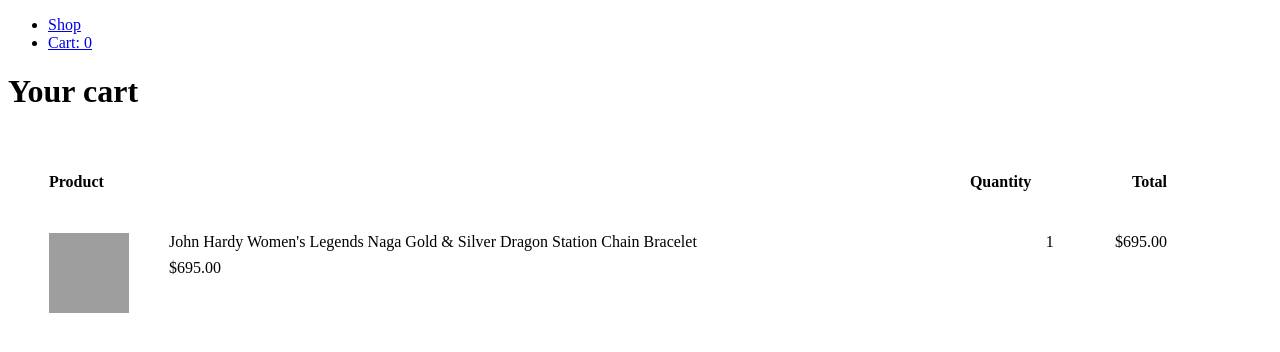
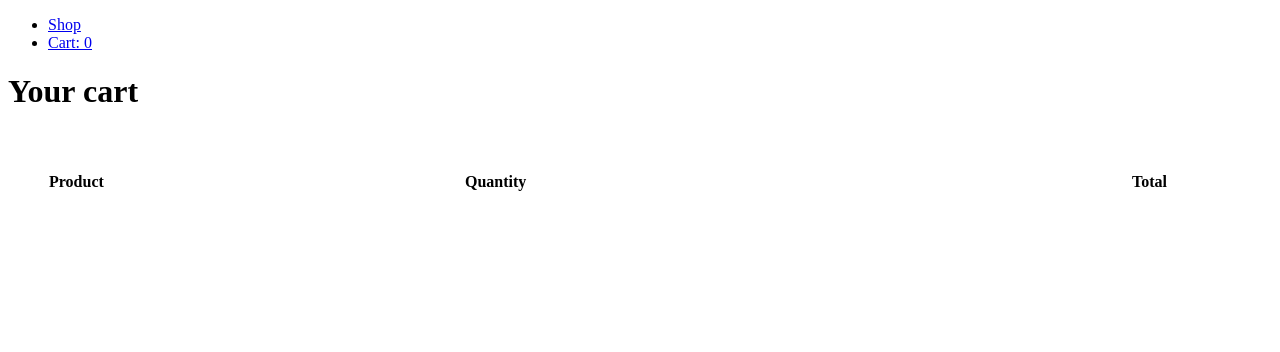
Before and after one commit to catbree/odin-shopping-cart, a React (Vite) app: page /cart in a window 1280 px wide. Shown: the top 352 px of the page. Built offline with nearby package versions, Linux system fonts and the light colour scheme; grey boxes are pictures that could not be loaded.

Commit message:
Linked actual cart items to cart UI

```diff
--- a/src/routes/cartPage.css
+++ b/src/routes/cartPage.css
@@ -22,6 +22,10 @@
     text-align: left;
 }
 
+td.align-right {
+    text-align: right;
+}
+
 .item-image-container > img {
     width: 80px;
     height: 80px;
@@ -36,7 +40,3 @@
 .item-details > p {
     margin: 0;
 }
-
-tr.cart-item:last-child {
-    text-align: right;
-}
--- a/src/routes/cartPage.jsx
+++ b/src/routes/cartPage.jsx
@@ -16,22 +16,21 @@
           </tr>
         </thead>
         <tbody>
-          <tr className="cart-item">
+          {cartItems.map((item) => (
+            <tr key={item.id} className="cart-item">
               <td className="cart-item-details">
                 <div className="item-image-container">
-                <img
-                  src="https://fakestoreapi.com/img/71pWzhdJNwL._AC_UL640_QL65_ML3_.jpg"
-                  alt=""
-                />
+                  <img src={item.image} alt=""></img>
                 </div>
                 <div className="item-details">
-                <p>John Hardy Women's Legends Naga Gold & Silver Dragon Station Chain Bracelet</p>
-                <p>$695.00</p>
+                  <p>{item.title}</p>
+                  <p>${item.price}</p>
                 </div>
               </td>
-            <td>1</td>
-            <td>$695.00</td>
+              <td>#</td>
+              <td className="align-right">$###</td>
             </tr>
+          ))}
         </tbody>
       </table>
     </div>
```
Lines whose indentation alone changed are shown as unchanged.
